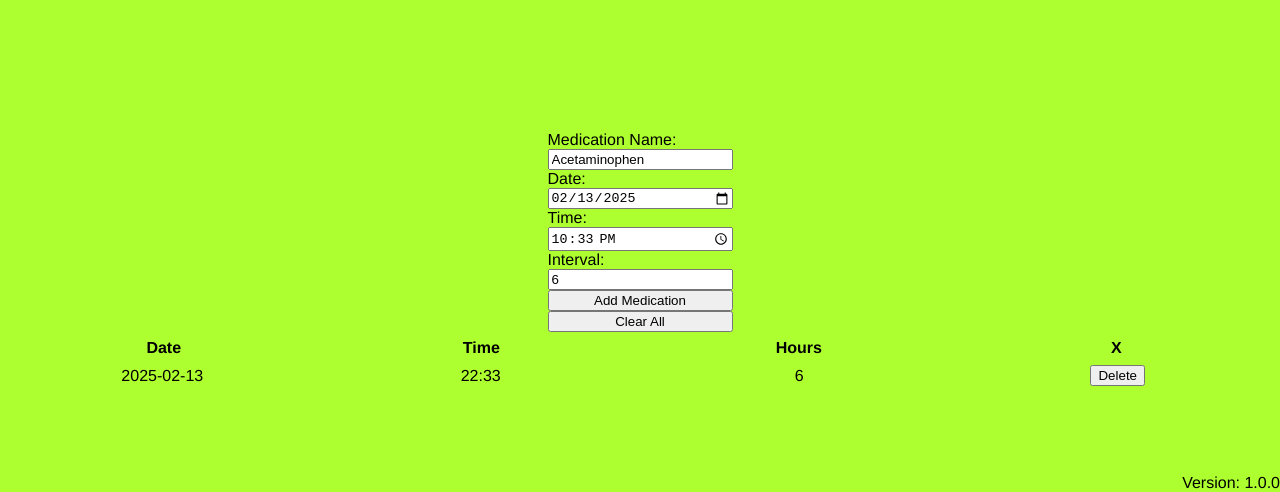
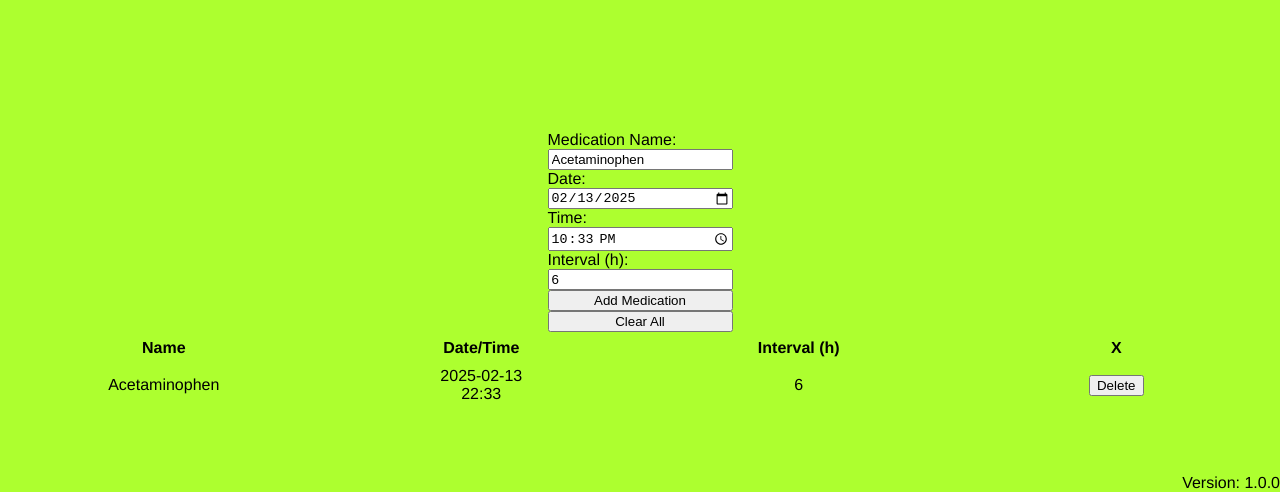
Before and after one commit to gerardlouis/med-timer, a plain HTML site: page index.html in a window 1280 px wide. Both pictures are taken after a click on the button "Add Medication". Shown: the part 308-800 px from the top of the page. Drawn offline with Linux system fonts and the light colour scheme.

Commit message:
display medication name and collapse interval column when window is too small

```diff
--- a/index.html
+++ b/index.html
@@ -21,7 +21,7 @@
             <input type="date" id="date" required>
             <label for="time">Time:</label>
             <input type="time" id="time" required>
-            <label for="hours">Interval:</label>
+            <label for="hours">Interval (h):</label>
             <input type="number" id="hours" required>
             <button type="submit" onclick="addMedication()">Add Medication</button>
             <button type="button" onclick="clearAll()">Clear All</button>
--- a/script.js
+++ b/script.js
@@ -57,6 +57,7 @@ function deleteMedication(index) {
 
 function loadLastMedication() {
     const body = document.getElementById("body");
+    const medications = document.getElementById("medications");
     const container = document.getElementById("timer");
 
     interval = setInterval(() => {
@@ -78,8 +79,10 @@ function loadLastMedication() {
 
         if (timeDiff < 0) {
             body.className = "red";
+            medications.className = "red";
         } else {
             body.className = "green";
+            medications.className = "green";
         }
         container.innerHTML = `${hours}h ${minutes}m ${seconds}s`;
     }, 1000);
@@ -98,14 +101,14 @@ function loadMedications() {
     const tableBody = document.createElement("tbody");
     const headerRow = document.createElement("tr");
     tableHeader.appendChild(headerRow);
-    headerRow.innerHTML = `<th>Date</th><th>Time</th><th>Hours</th><th>X</th>`;
+    headerRow.innerHTML = `<th>Name</th><th>Date/Time</th><th class="hide">Interval (h)</th><th>X</th>`;
     table.appendChild(tableHeader);
     medTimer.forEach((medication, index) => {
         const row = document.createElement("tr");
         row.innerHTML = `
-            <td>${medication.date}</td>
-            <td>${medication.time}</td>
-            <td>${medication.hours}</td>
+            <td>${medication.name}</td>
+            <td>${medication.date}<br>${medication.time}</td>
+            <td class="hide">${medication.hours}</td>
             <td><button type="button" onclick="deleteMedication(${medication.index})">Delete</button></td>
         `;
         tableBody.appendChild(row);
--- a/style.css
+++ b/style.css
@@ -3,11 +3,11 @@ body {
     font-family: Helvetica, Arial, sans-serif;
 }
 
-.green {
+body.green, #medications.green thead {
     background-color: greenyellow;
 }
 
-.red {
+body.red, #medications.red thead {
     background-color:red
 }
 
@@ -34,8 +34,13 @@ form {
     margin: 0 auto;
 }
 
+#medications {
+    overflow: auto;
+}
+
 table {
     margin: 0 auto;
+    position: relative;
 }
 
 thead, tbody, tr {
@@ -48,10 +53,10 @@ td {
     text-align: center;
 }
 
-tbody {
-    display: block;
-    overflow-y: auto;
-    max-height: 120px;
+thead {
+    position: sticky;
+    top: 0;
+    background-color: white;
 }
 
 .center {
@@ -63,3 +68,13 @@ tbody {
     bottom: 0;
     right: 0;
 }
+
+@media screen and (max-width: 450px) {
+    td.hide, th.hide {
+        display: none;
+        width: 0;
+        height: 0;
+        opacity: 0;
+        visibility: collapse;
+    }
+}
```
